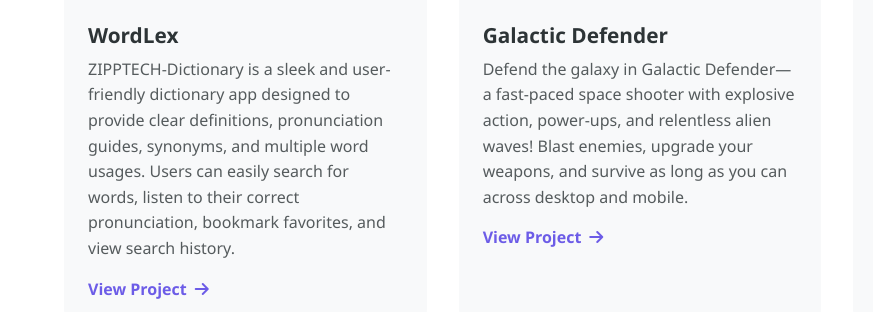
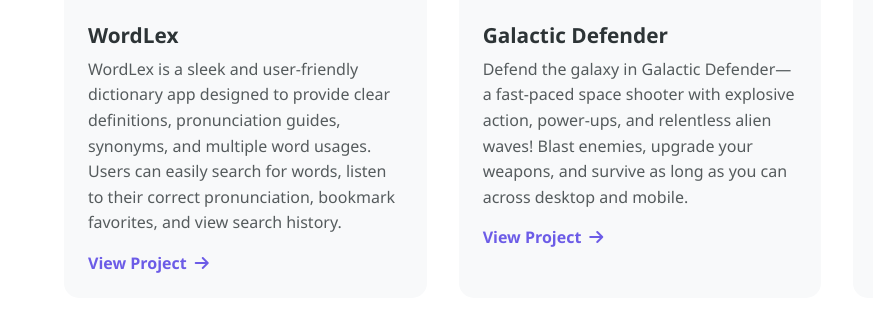
Before and after one commit to ZiPPO7777/ZIPPTECH-website, a plain HTML site: page index.html in a window 1280 px wide. Shown: the part 3226-3538 px from the top of the page, 0-873 px from the left. Drawn offline with nearby package versions, Linux system fonts and the light colour scheme.

Commit message:
Update index.html

```diff
--- a/index.html
+++ b/index.html
@@ -762,7 +762,7 @@
                 </div>
                 <div class="project-info">
                     <h3>WordLex</h3>
-                    <p>ZIPPTECH-Dictionary is a sleek and user-friendly dictionary app designed to provide clear definitions, pronunciation guides, synonyms, and multiple word usages. Users can easily search for words, listen to their correct pronunciation, bookmark favorites, and view search history.</p>
+                    <p>WordLex is a sleek and user-friendly dictionary app designed to provide clear definitions, pronunciation guides, synonyms, and multiple word usages. Users can easily search for words, listen to their correct pronunciation, bookmark favorites, and view search history.</p>
                     <a href="zipptech-dictionary/index.html" class="project-link">View Project <i class="fas fa-arrow-right"></i></a>
                 </div>
             </div>
```
